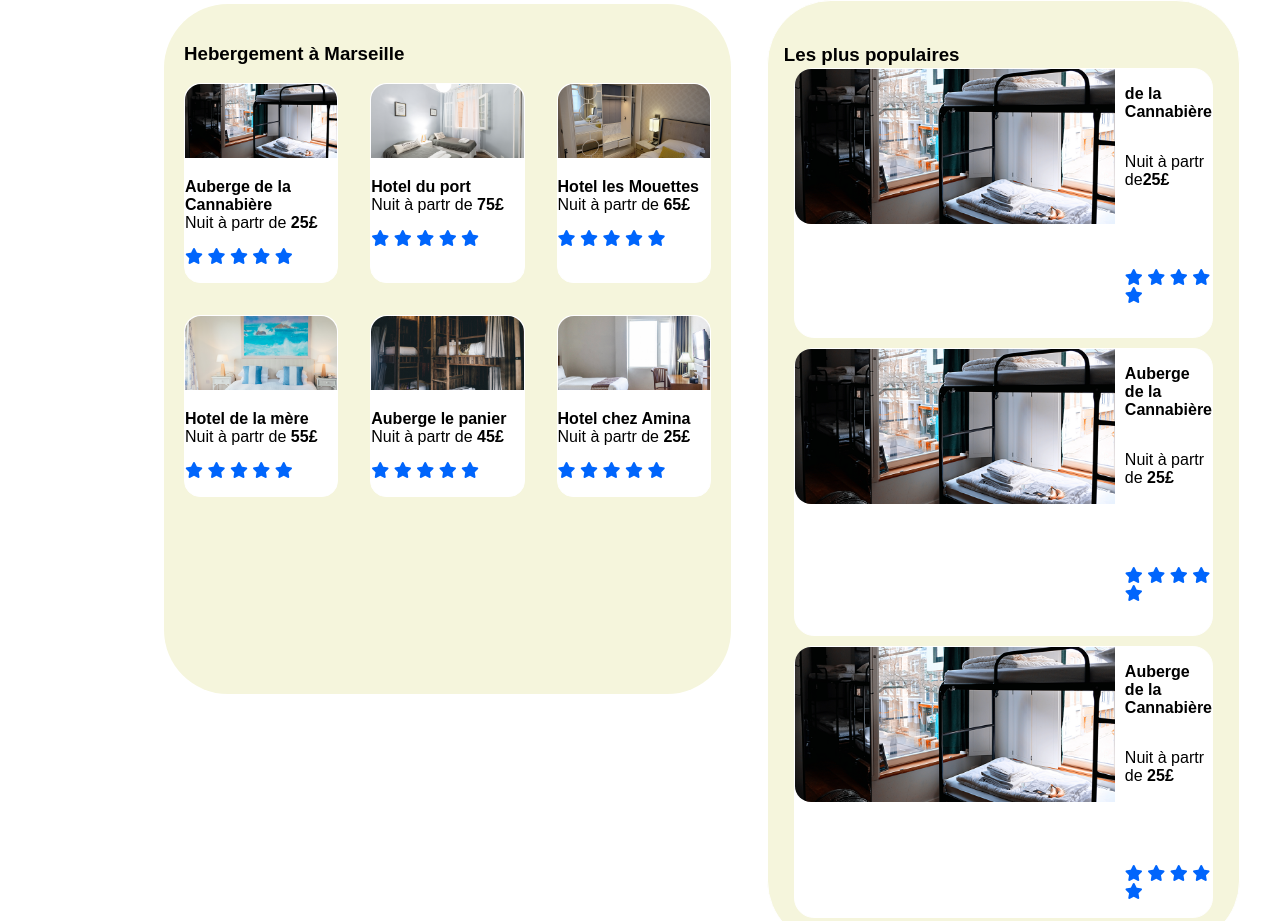
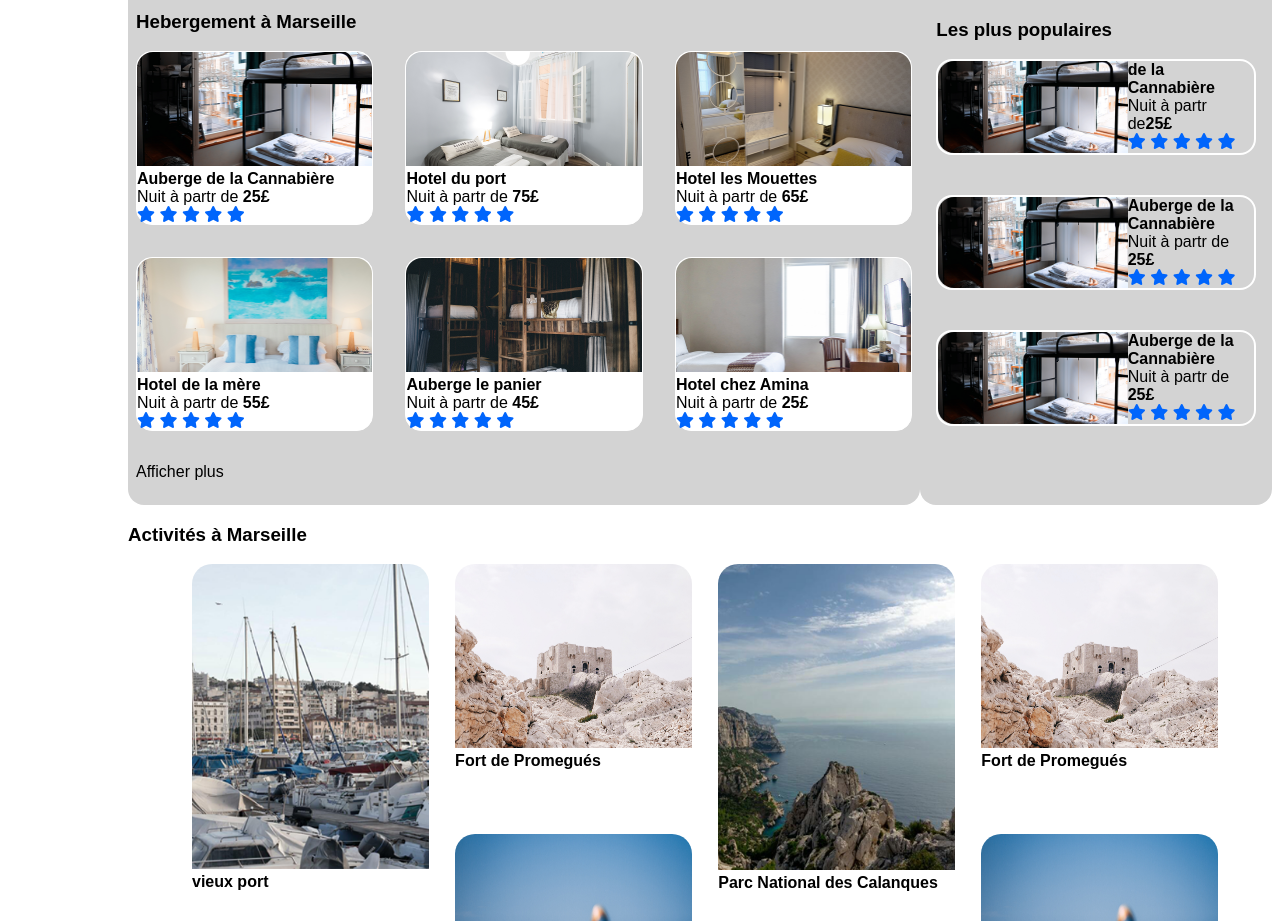
Before and after one commit to Nodjinar/Code-Booki, a plain HTML site: page index.html in a window 1280 px wide. Shown: the part 488-1409 px from the top of the page. Drawn offline with Linux system fonts and the light colour scheme.

Commit message:
retouche html et css

```diff
--- a/index.css
+++ b/index.css
@@ -152,15 +152,18 @@ justify-content: center;
 {
 display: flex;
 flex-direction: row;
-gap: 2em;
-margin-right: 2rem;
+margin-right: 40px;
+justify-content: space-between;
+width: 100%;
 }
 .appartement img{
     background-position: center;
 }
-@media screen and (max-width:760px){
+@media screen and (max-width:600px){
     .popular{
+        order: 1;
         flex-direction: column;
+        width: 100%;
     }
 
 }
@@ -175,64 +178,15 @@ margin-right: 2rem;
     border: 5px solid none;
     border-radius: 20px;
 }
-/* popular */
-.popular{
-    border: 1px solid white;
-    border-radius: 4rem;
-    padding: 1rem;
-    background-color: beige;
-    position: relative;
-    top: 1em;
-    flex-wrap: wrap;
 
-}
-.populaire
-{
-    display: flex;
-    flex-direction: column;
-    gap: 30px;
-    border-radius: 20px;
-    margin-top: -3em;
-}
-.populaire img
-{
-    height: 10em;
-    border-radius: 1em 0 0 1em;
-    width: 20em;
-    height: 15rem;
-    flex-wrap: wrap;
-    height: 40%;
-    height: 30%;
-}
-.populaire h3
-{
-    position: relative;
-    top: 3em;
-}
 .can{
     border: 1px solid white;
     border-radius: 1em;
     background-color: white;
     width: 40%;
 }
-.article2
-{
-    display: flex;
-    border: 1px solid white;
-    border-radius: 0.5rem;
-    gap: 2rem;
-    background-color: white;
-    border-radius: 20px;
-    gap: 10px;
-    margin: 10px;
-}
-.description{
-    display: flex;
-    flex-direction: column;
-    background-color: white;
-    border-radius: 20px;
 
-}
+
 .can3
 {
     display: flex;
@@ -245,31 +199,14 @@ margin-right: 2rem;
     border-radius: 1em 1em 0 0;
 
 }
-.colon1
-{
-display: flex;
-justify-content: space-around;
-}
-.colon2
-{
-    display: flex;
-    justify-content: space-around;
-    padding: 15px;
-    margin: 0px;
-}
+
  .hebergement
  {
     border: 1px solid none;
-    width: 60%;
-    height: 650px;
-    border-radius: 4rem;
-    padding: 20px;
-    margin: 20px;
-    background-color:beige;
-    justify-content: space-around;
-    border-color: darkseagreen;
-    position: relative;
-    left: 1em;
+    width: 68%;
+    border-radius: 1em;
+    background-color:lightgrey;
+    padding: 0.5em;
  }
  .can:hover{
     transform: scale(1.1);
@@ -279,17 +216,28 @@ justify-content: space-around;
     transform: scale(1.1);
     transition: 0.3s;
  }
+ /* popular */
+.populaire{
+    width: 28%;
+    border-radius: 1em;
+    background-color: lightgrey;
+    padding: 1em;
+}
+.populaire .article{
+    display: flex;
+    margin-bottom: 2.5em;
+    border: 2px solid white;
+    border-radius: 1em;
+    transition: all 1s;
+}
+.populaire .article:hover{
+transform: scale(1.2);
+}
+.populaire .article img{
+    width: 60%;
+    border-radius: 1em 0 0 1em;
+}
 
-.case
-{
-    border: 1px solid black;
-    border-radius: 20px;
-}
-    .case img
-{
-    border-top-left-radius:20px ;
-    border-top-right-radius:20px;
-}
 .fa-star
 {
     color: #0065fc;
--- a/index.html
+++ b/index.html
@@ -78,10 +78,8 @@
 
         <div class="can">
           <img src="img/lacannebire.png" alt="lacannabière" width="200px" />
-          <p><strong>Auberge de la Cannabière</strong><br>
+          <strong>Auberge de la Cannabière</strong><br>
             Nuit à partr de <strong> 25£</strong>
-          </p>
-          <P>
           <div class="étoile">
             <i class="fa fa-star" aria-hidden="true"></i>
             <i class="fa fa-star" aria-hidden="true"></i>
@@ -89,15 +87,12 @@
             <i class="fa fa-star" aria-hidden="true"></i>
             <i class="fa fa-star" aria-hidden="true"></i>
           </div>
-          </p>
         </div>
 
         <div class="can">
           <img src="img/hotelduport.png" alt="lacannabière" width="150px" />
-          <p><strong>Hotel du port</strong><br>
+          <strong>Hotel du port</strong><br>
             Nuit à partr de <strong> 75£</strong>
-          </p>
-          <P>
           <div class="etoile">
             <i class="fa fa-star" aria-hidden="true"></i>
             <i class="fa fa-star" aria-hidden="true"></i>
@@ -105,14 +100,12 @@
             <i class="fa fa-star" aria-hidden="true"></i>
             <i class="fa fa-star" aria-hidden="true"></i>
           </div>
-          </p>
         </div>
+
         <div class="can">
           <img src="img/Les.mouettes.png" alt="hotel les mouettes" width="150px" />
-          <p><strong>Hotel les Mouettes</strong><br>
+          <strong>Hotel les Mouettes</strong><br>
             Nuit à partr de <strong> 65£</strong>
-          </p>
-          <P>
           <div class="etoile">
             <i class="fa fa-star" aria-hidden="true"></i>
             <i class="fa fa-star" aria-hidden="true"></i>
@@ -120,16 +113,16 @@
             <i class="fa fa-star" aria-hidden="true"></i>
             <i class="fa fa-star" aria-hidden="true"></i>
           </div>
-          </p>
         </div>
       </div>
+
+
+
       <div class="chambre2">
         <div class="can">
           <img src="img/hoteldelamère.png" alt="hotel de la mer" width="150px" />
-          <p><strong>Hotel de la mère</strong><br>
+          <strong>Hotel de la mère</strong><br>
             Nuit à partr de <strong> 55£</strong>
-          </p>
-          <P>
           <div class="etoile">
             <i class="fa fa-star" aria-hidden="true"></i>
             <i class="fa fa-star" aria-hidden="true"></i>
@@ -137,15 +130,12 @@
             <i class="fa fa-star" aria-hidden="true"></i>
             <i class="fa fa-star" aria-hidden="true"></i>
           </div>
-          </p>
         </div>
 
         <div class="can">
           <img src="img/aubergelepanier.png" alt="lacannabière" width="150px" />
-          <p><strong>Auberge le panier</strong><br>
+          <strong>Auberge le panier</strong><br>
             Nuit à partr de <strong> 45£</strong>
-          </p>
-          <P>
           <div class="etoile">
             <i class="fa fa-star" aria-hidden="true"></i>
             <i class="fa fa-star" aria-hidden="true"></i>
@@ -153,14 +143,11 @@
             <i class="fa fa-star" aria-hidden="true"></i>
             <i class="fa fa-star" aria-hidden="true"></i>
           </div>
-          </p>
         </div>
         <div class="can">
           <img src="img/amina.png" alt="lacannabière" width="150px" />
-          <p><strong>Hotel chez Amina</strong><br>
+          <strong>Hotel chez Amina</strong><br>
             Nuit à partr de <strong> 25£</strong>
-          </p>
-          <P>
           <div class="etoile">
             <i class="fa fa-star" aria-hidden="true"></i>
             <i class="fa fa-star" aria-hidden="true"></i>
@@ -168,23 +155,18 @@
             <i class="fa fa-star" aria-hidden="true"></i>
             <i class="fa fa-star" aria-hidden="true"></i>
           </div>
-          </p>
         </div>
       </div>
+      <p>Afficher plus</p>
     </div>
-    <div class="popular">
+
       <div class="populaire">
         <h3>Les plus populaires</h3>
-      <div class="article1">
-        <div class="article2">
-          <img src="img/lacannebire.png" alt="lacannabière" width="150px" />
+        <div class="article">
+          <img src="img/lacannebire.png" alt="lacannabière" />
           <div class="description">
-            <p><strong> de la Cannabière</strong><br></p>
-            <p>
+            <strong> de la Cannabière</strong><br>
               Nuit à partr de<strong>25£</strong>
-            </p>
-            </p>
-            <P>
             <div class="etoile">
               <i class="fa fa-star" aria-hidden="true"></i>
               <i class="fa fa-star" aria-hidden="true"></i>
@@ -192,18 +174,14 @@
               <i class="fa fa-star" aria-hidden="true"></i>
               <i class="fa fa-star" aria-hidden="true"></i>
             </div>
-            </p>
           </div>
-        </div>
-        <div class="article2">
-          <img src="img/lacannebire.png" alt="lacannabière" width="150px" />
+         </div>
+
+        <div class="article">
+          <img src="img/lacannebire.png" alt="lacannabière" />
           <div class="description">
-            <p><strong>Auberge de la Cannabière</strong><br>
-            <p>
+            <strong>Auberge de la Cannabière</strong><br>
               Nuit à partr de <strong> 25£</strong>
-            </p>
-            </p>
-            <P>
             <div class="etoile">
               <i class="fa fa-star" aria-hidden="true"></i>
               <i class="fa fa-star" aria-hidden="true"></i>
@@ -211,30 +189,25 @@
               <i class="fa fa-star" aria-hidden="true"></i>
               <i class="fa fa-star" aria-hidden="true"></i>
             </div>
-            </p>
           </div>
         </div>
 
-      <div class="article2">
-          <img src="img/lacannebire.png" alt="lacannabière" width="150px" />
+      <div class="article">
+          <img src="img/lacannebire.png" alt="lacannabière" />
         <div class="description">
-            <p><strong>Auberge de la Cannabière</strong><br>
-            <p>
-              Nuit à partr de <strong> 25£</strong>
-            </p>
-            </p>
-            <P>
+          <strong>Auberge de la Cannabière</strong><br>
+        Nuit à partr de <strong> 25£</strong>
             <div class="etoile">
               <i class="fa fa-star" aria-hidden="true"></i>
               <i class="fa fa-star" aria-hidden="true"></i>
               <i class="fa fa-star" aria-hidden="true"></i>
               <i class="fa fa-star" aria-hidden="true"></i>
               <i class="fa fa-star" aria-hidden="true"></i>
-            </p>
           </div>
         </div>
       </div>
-    </div>
+     </div>
+
   </section>
 <div class="marseille">
   <h3>Activités à Marseille</h3>
```
